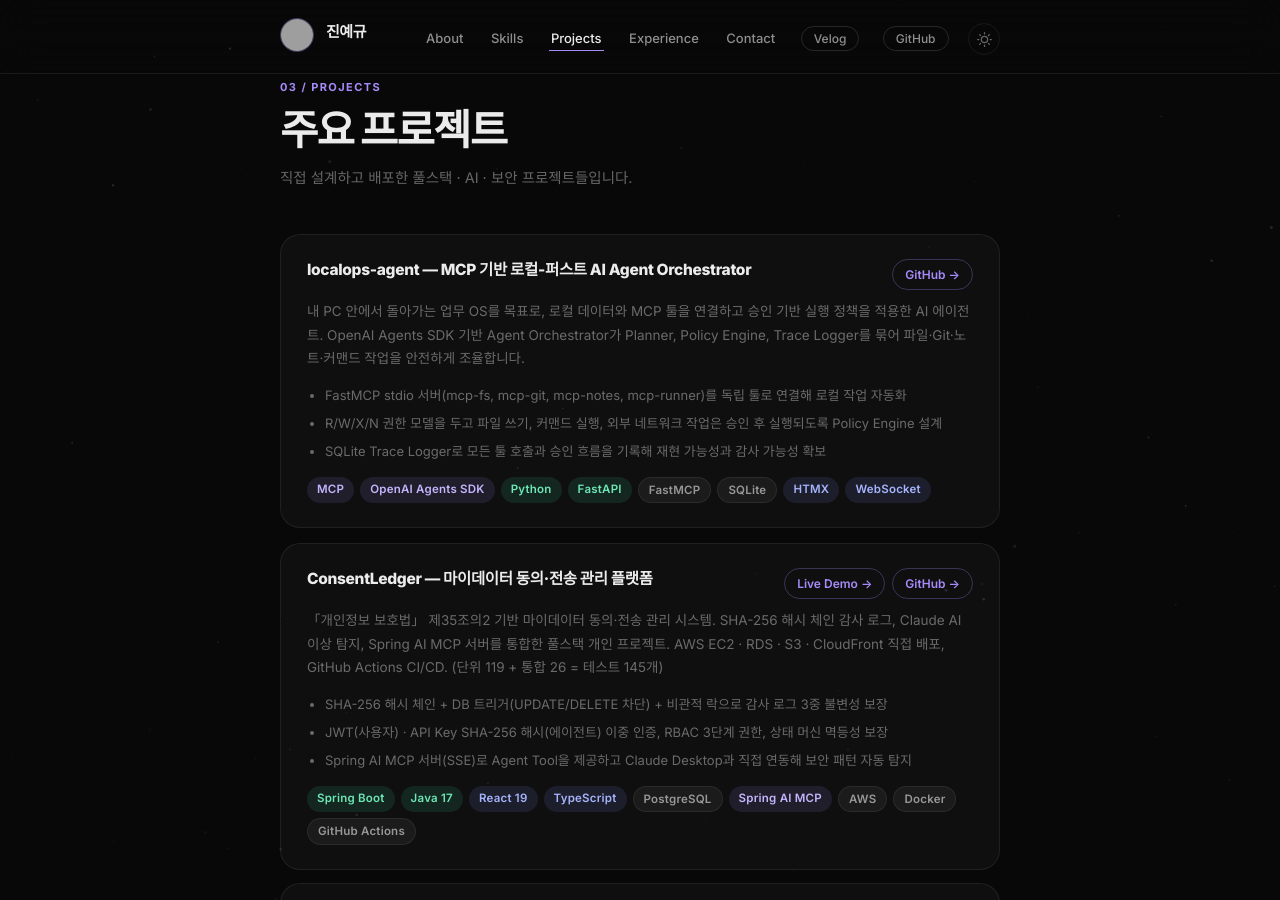
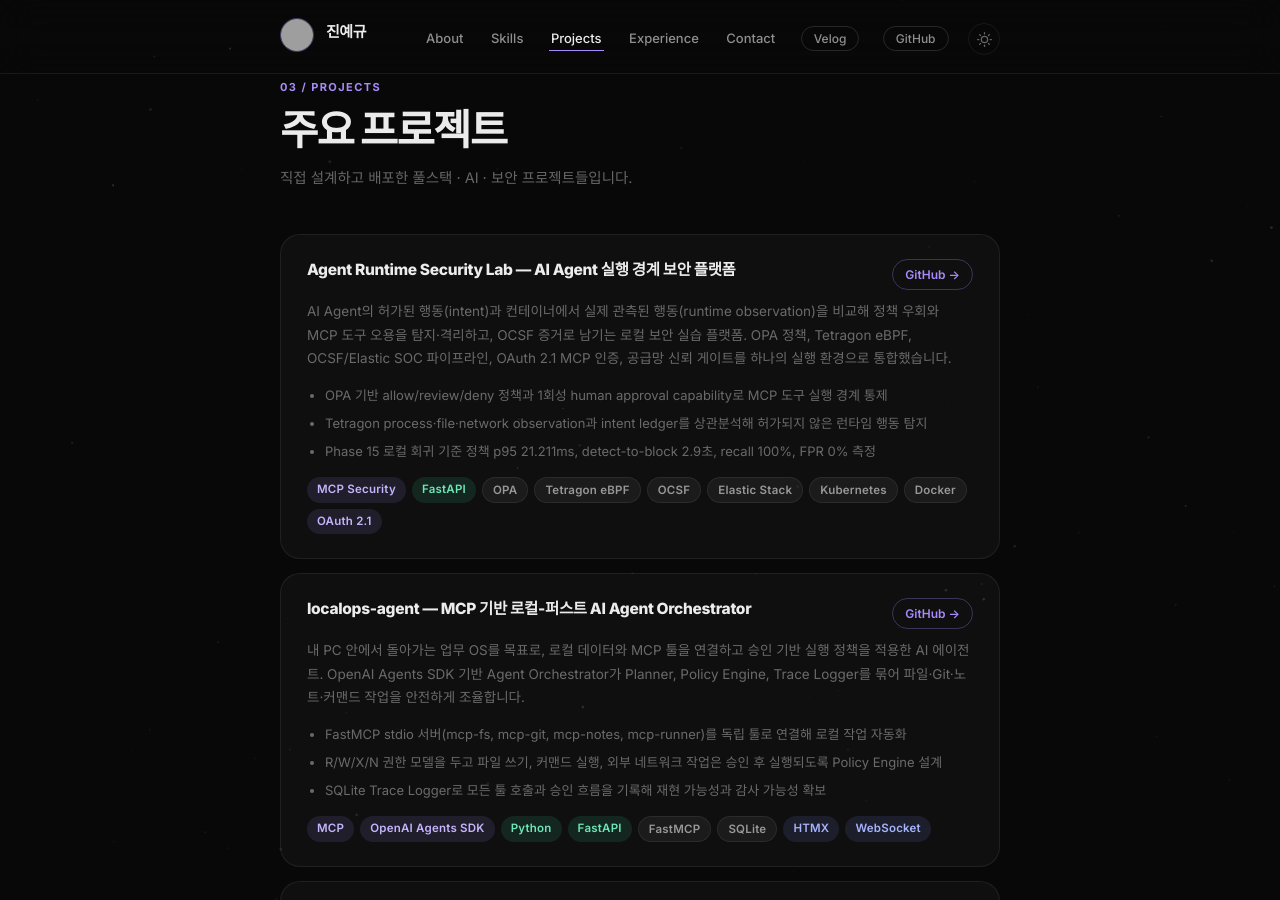
Before and after one commit to teriyakki-jin/teriyakki-jin.github.io, a Jekyll site: the page built from index.html, in a window 1280 px wide and 900 px high, scrolled down 2707 px. Built offline with Jekyll 4.4.1, drawn with Linux system fonts in a browser that asks for light colours; some web fonts are replaced; the list of posts is cut into pages by our own code; grey boxes are pictures that could not be loaded.

Commit message:
feat: add agent runtime security lab project

```diff
--- a/index.html
+++ b/index.html
@@ -69,7 +69,7 @@ description: "Java · Spring Boot · React · AI로 서비스를 설계하고
       </div>
       <div class="photo-float-badge">
         <p class="pfb-eyebrow">최근 활동</p>
-        <p class="pfb-number">15+</p>
+        <p class="pfb-number">16+</p>
         <p class="pfb-sub">Projects</p>
       </div>
     </div>
@@ -111,7 +111,7 @@ description: "Java · Spring Boot · React · AI로 서비스를 설계하고
   <div class="stats-row">
     <div class="stat-item">
       <p class="stat-label">개인·팀 프로젝트</p>
-      <p class="stat-num" data-count="15" data-suffix="+">0+</p>
+      <p class="stat-num" data-count="16" data-suffix="+">0+</p>
     </div>
     <div class="stat-item">
       <p class="stat-label">작성한 테스트 코드</p>
@@ -270,6 +270,30 @@ description: "Java · Spring Boot · React · AI로 서비스를 설계하고
   <p class="section-label">03 / Projects</p>
   <h2 class="section-heading">주요 프로젝트</h2>
   <p class="section-sub">직접 설계하고 배포한 풀스택 · AI · 보안 프로젝트들입니다.</p>
+
+  <div class="project-card">
+    <div class="project-header">
+      <h3 class="project-title">Agent Runtime Security Lab — AI Agent 실행 경계 보안 플랫폼</h3>
+      <a href="https://github.com/teriyakki-jin/agent-runtime-security-lab" target="_blank" class="project-link">GitHub →</a>
+    </div>
+    <p class="project-desc">AI Agent의 허가된 행동(intent)과 컨테이너에서 실제 관측된 행동(runtime observation)을 비교해 정책 우회와 MCP 도구 오용을 탐지·격리하고, OCSF 증거로 남기는 로컬 보안 실습 플랫폼. OPA 정책, Tetragon eBPF, OCSF/Elastic SOC 파이프라인, OAuth 2.1 MCP 인증, 공급망 신뢰 게이트를 하나의 실행 환경으로 통합했습니다.</p>
+    <ul class="project-features">
+      <li>OPA 기반 allow/review/deny 정책과 1회성 human approval capability로 MCP 도구 실행 경계 통제</li>
+      <li>Tetragon process·file·network observation과 intent ledger를 상관분석해 허가되지 않은 런타임 행동 탐지</li>
+      <li>Phase 15 로컬 회귀 기준 정책 p95 21.211ms, detect-to-block 2.9초, recall 100%, FPR 0% 측정</li>
+    </ul>
+    <div class="project-stack">
+      <span class="badge badge-purple">MCP Security</span>
+      <span class="badge badge-green">FastAPI</span>
+      <span class="badge badge-gray">OPA</span>
+      <span class="badge badge-gray">Tetragon eBPF</span>
+      <span class="badge badge-gray">OCSF</span>
+      <span class="badge badge-gray">Elastic Stack</span>
+      <span class="badge badge-gray">Kubernetes</span>
+      <span class="badge badge-gray">Docker</span>
+      <span class="badge badge-purple">OAuth 2.1</span>
+    </div>
+  </div>
 
   <div class="project-card">
     <div class="project-header">
```
